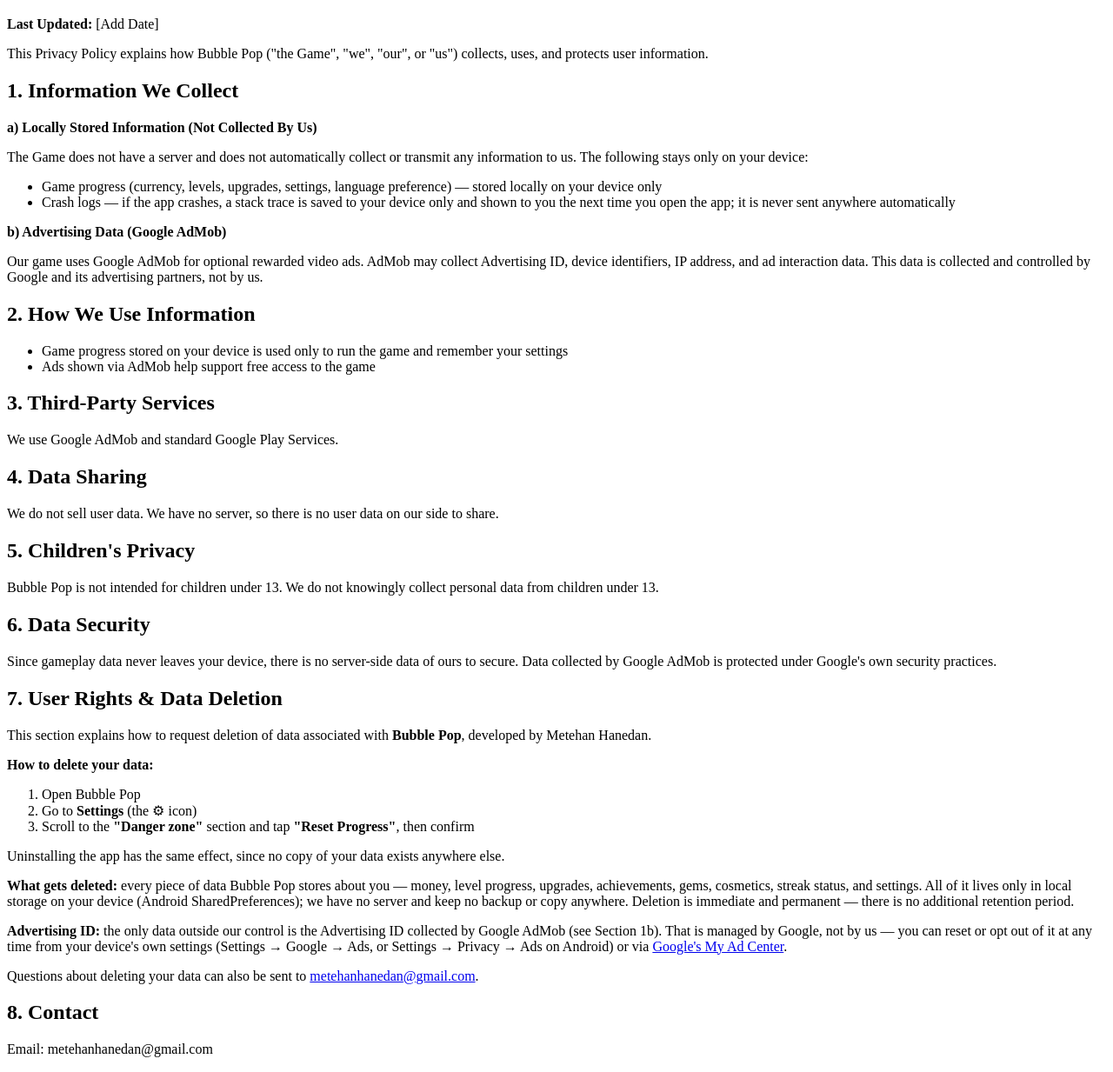
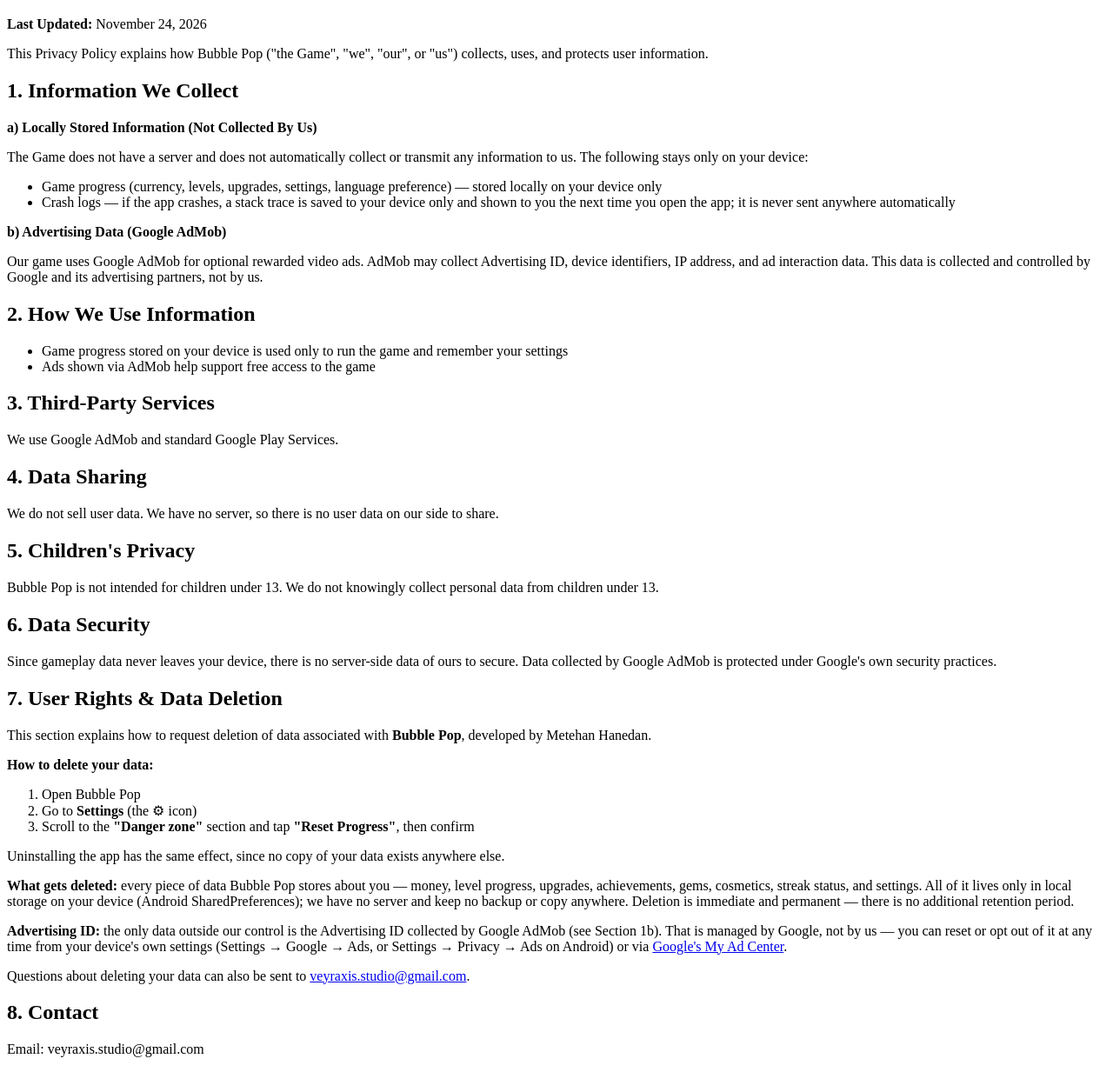
Before and after one commit to metehanhanedan/bublepop-privacy-policy, a plain HTML site: page index.html in a window 1280 px wide. Shown: the part 61-1294 px from the top of the page at 87% size. Drawn offline with Linux system fonts and the light colour scheme.

Commit message:
İletişim e-postası stüdyo adresine taşındı (veyraxis.studio@gmail.com)
Kişisel e-posta yerine stüdyo e-postası; Last Updated tarihi güncellendi.

Co-Authored-By: Claude Opus 5.5 <noreply@anthropic.com>
Claude-Session: https://claude.ai/code/session_01Hejmz1rx9in5VceSimRR7s

```diff
--- a/index.html
+++ b/index.html
@@ -7,7 +7,7 @@
 <body>
 
 <h1>BUBBLE POP – Privacy Policy</h1>
-<p><strong>Last Updated:</strong> [Add Date]</p>
+<p><strong>Last Updated:</strong> November 24, 2026</p>
 
 <p>This Privacy Policy explains how Bubble Pop ("the Game", "we", "our", or "us") collects, uses, and protects user information.</p>
 
@@ -51,10 +51,10 @@
 <p>Uninstalling the app has the same effect, since no copy of your data exists anywhere else.</p>
 <p><strong>What gets deleted:</strong> every piece of data Bubble Pop stores about you — money, level progress, upgrades, achievements, gems, cosmetics, streak status, and settings. All of it lives only in local storage on your device (Android SharedPreferences); we have no server and keep no backup or copy anywhere. Deletion is immediate and permanent — there is no additional retention period.</p>
 <p><strong>Advertising ID:</strong> the only data outside our control is the Advertising ID collected by Google AdMob (see Section 1b). That is managed by Google, not by us — you can reset or opt out of it at any time from your device's own settings (Settings → Google → Ads, or Settings → Privacy → Ads on Android) or via <a href="https://myadcenter.google.com/">Google's My Ad Center</a>.</p>
-<p>Questions about deleting your data can also be sent to <a href="mailto:metehanhanedan@gmail.com">metehanhanedan@gmail.com</a>.</p>
+<p>Questions about deleting your data can also be sent to <a href="mailto:veyraxis.studio@gmail.com">veyraxis.studio@gmail.com</a>.</p>
 
 <h2>8. Contact</h2>
-<p>Email: metehanhanedan@gmail.com</p>
+<p>Email: veyraxis.studio@gmail.com</p>
 
 <h2>9. Changes</h2>
 <p>We may update this policy. The current version is always available at this page.</p>
```
Also changed, not shown: 1 other file.
